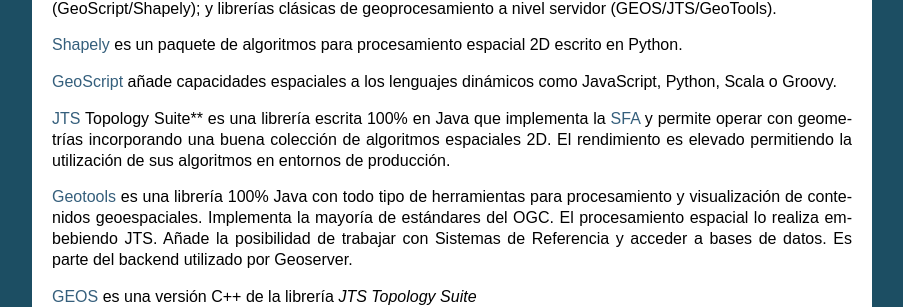
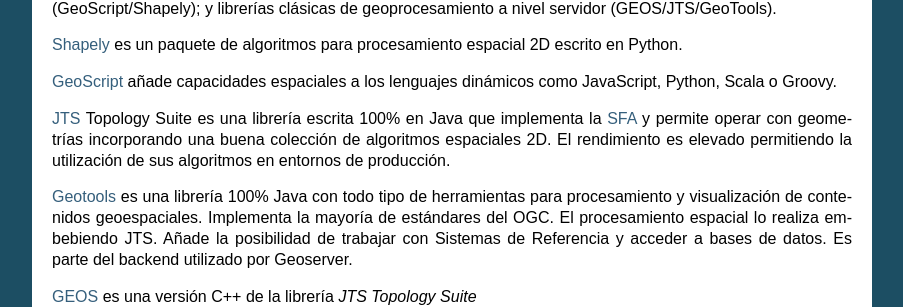
Before and after one commit to OSGeo-ES/panorama-siglibre8, a Sphinx documentation site: the page built from source/librerias/index.rst, in a window 1280 px wide and 900 px high, scrolled down 1399 px. Shown: the part 150-457 px from the top of the window, without its empty margins (198-1101 px from the left). Built offline with Sphinx 7.4.7, drawn with Linux system fonts in a browser that asks for light colours; some of the changed text lies outside the part shown.

Commit message:
Bug fixing

```diff
--- a/source/librerias/index.rst
+++ b/source/librerias/index.rst
@@ -50,7 +50,7 @@
 .. _GeoScript: http://geoscript.org/
 
 
-`JTS`_ Topology Suite** es una librería escrita 100% en Java que implementa la `SFA`_ y permite operar con geometrías incorporando una buena colección de algoritmos espaciales 2D. El rendimiento es elevado permitiendo la utilización de sus algoritmos en entornos de producción.
+`JTS`_ Topology Suite es una librería escrita 100% en Java que implementa la `SFA`_ y permite operar con geometrías incorporando una buena colección de algoritmos espaciales 2D. El rendimiento es elevado permitiendo la utilización de sus algoritmos en entornos de producción.
 
 .. _JTS: http://www.vividsolutions.com/jts/JTSHome.htm
 
@@ -163,7 +163,7 @@
      -
 
    * - **LASlib/LASzip**
-     - `Tutoriales <http://rapidlasso.com/category/tutorials/>`_; `Artículo sobre LASzip <http://lastools.org/download/laszip.pdf>`
+     - `Tutoriales <http://rapidlasso.com/category/tutorials/>`_; `Artículo sobre LASzip <http://lastools.org/download/laszip.pdf>`_
      -
      - `Manual de *Minnesota Department of Natural Resources* <https://www.google.co.uk/url?sa=t&rct=j&q=&esrc=s&source=web&cd=1&ved=0CC0QFjAA&url=ftp%3A%2F%2Flidar.dnr.state.mn.us%2Fdocumentation%2FLAS_File_Processing_Using_LASTOOLS.pdf&ei=TRcvU9ioAabH7AampYGYBg&usg=AFQjCNFd7hF1fTN4KmIPe7qgmpxN4V5sLg&sig2=3w6WI9lYF35VJpMvV6aXcA&bvm=bv.62922401,d.ZGU&cad=rja>`_
 
@@ -178,7 +178,7 @@
      - `Tutoriales <http://www.spdlib.org/doku.php?id=spdlib:users:tutorials:tutorials>`_
 
    * - **Laspy**
-     - LASpy docs ` <http://laspy.readthedocs.org/en/latest/>`_
+     - `LASpy docs <http://laspy.readthedocs.org/en/latest/>`_
      -
      -
 
```
